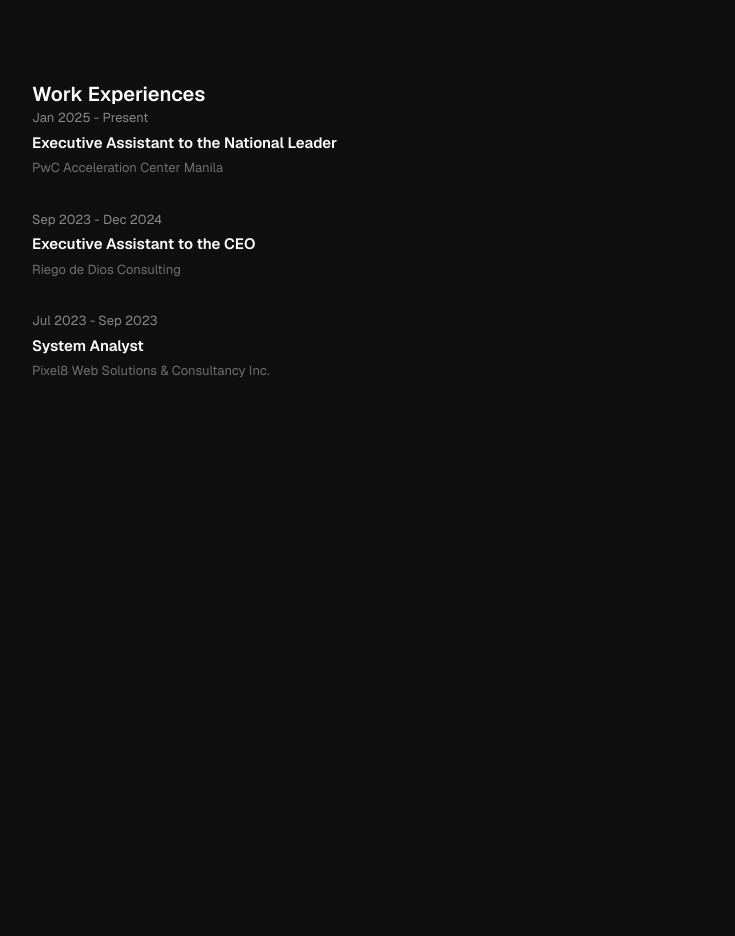
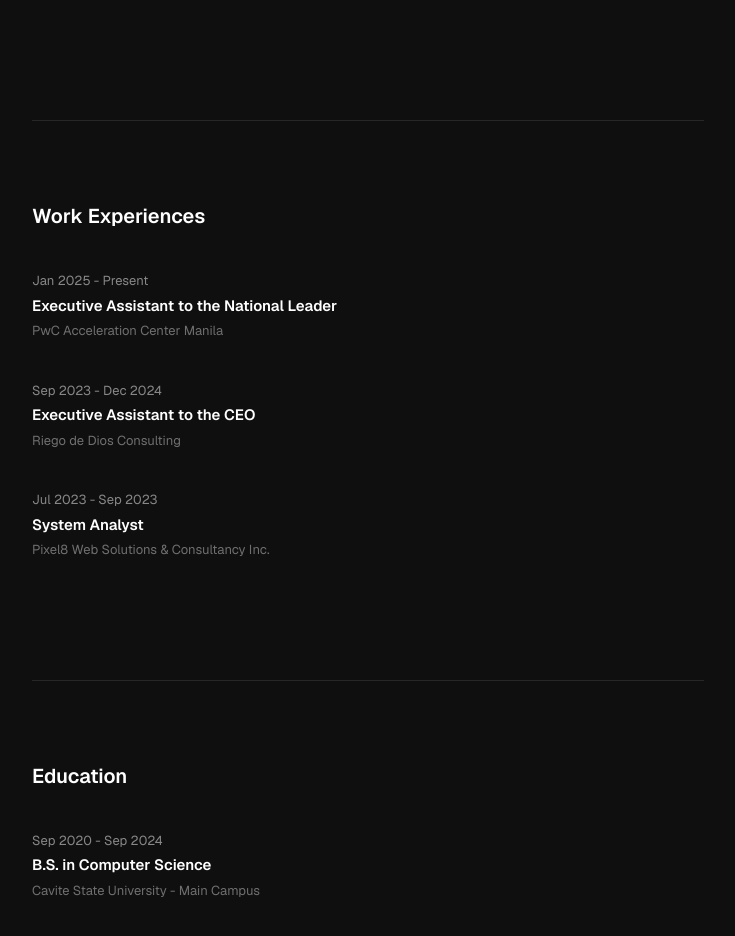
Before and after one commit to LuisSebastianDelRosario/luis-2026-portfolio, a Next.js app: page / in a window 1280 px wide. Shown: the part 720-1656 px from the top of the page, without its empty margins (288-1023 px from the left). Before the commit the page ends 1101 px from the top, so only its background shows below. Built offline with nearby package versions, Linux system fonts and the light colour scheme.

Commit message:
Step 6 - Fix section spacing and dividers

```diff
--- a/app/page.tsx
+++ b/app/page.tsx
@@ -1,6 +1,7 @@
 import Navbar from "@/components/sections/Navbar";
 import Hero from "@/components/sections/Hero";
 import WorkExperiences from "@/components/sections/WorkExperiences";
+import Education from "@/components/sections/Education";
 
 export default function Home() {
   return (
@@ -9,6 +10,7 @@
       <div style={{ maxWidth: "768px", margin: "0 auto", paddingLeft: "64px", paddingRight: "32px" }}>
         <Hero />
         <WorkExperiences />
+        <Education />
       </div>
     </main>
   );
--- /dev/null
+++ b/components/sections/Education.tsx
@@ -0,0 +1,26 @@
+const education = [
+  {
+    date: "Sep 2020 - Sep 2024",
+    degree: "B.S. in Computer Science",
+    school: "Cavite State University - Main Campus",
+  },
+];
+
+export default function Education() {
+  return (
+    <section id="education" style={{ paddingTop: "80px", paddingBottom: "80px", borderTop: "1px solid rgba(255,255,255,0.1)", marginTop: "40px" }}>
+      <h2 style={{ fontSize: "20px", fontWeight: "600", color: "#ffffff", marginBottom: "40px" }}>
+        Education
+      </h2>
+      <div style={{ display: "flex", flexDirection: "column", gap: "40px" }}>
+        {education.map((edu, index) => (
+          <div key={index} style={{ display: "flex", flexDirection: "column", gap: "4px" }}>
+            <p style={{ fontSize: "13px", color: "rgba(255,255,255,0.5)" }}>{edu.date}</p>
+            <p style={{ fontSize: "15px", fontWeight: "600", color: "#ffffff" }}>{edu.degree}</p>
+            <p style={{ fontSize: "13px", color: "rgba(255,255,255,0.4)" }}>{edu.school}</p>
+          </div>
+        ))}
+      </div>
+    </section>
+  );
+}
--- a/components/sections/WorkExperiences.tsx
+++ b/components/sections/WorkExperiences.tsx
@@ -18,28 +18,16 @@
 
 export default function WorkExperiences() {
   return (
-    <section id="experiences" className="py-16">
-      {/* Section Title */}
-      <h2 className="text-xl font-semibold text-white mb-8">
+    <section id="experiences" style={{ paddingTop: "80px", paddingBottom: "80px", borderTop: "1px solid rgba(255,255,255,0.1)", marginTop: "40px" }}>
+      <h2 style={{ fontSize: "20px", fontWeight: "600", color: "#ffffff", marginBottom: "40px" }}>
         Work Experiences
       </h2>
-
-      {/* Experience Entries */}
-      <div className="flex flex-col gap-8">
+      <div style={{ display: "flex", flexDirection: "column", gap: "40px" }}>
         {experiences.map((exp, index) => (
-          <div key={index} className="flex flex-col gap-1">
-            {/* Date */}
-            <p className="text-[13px] text-white/50">
-              {exp.date}
-            </p>
-            {/* Job Title */}
-            <p className="text-[15px] font-semibold text-white">
-              {exp.title}
-            </p>
-            {/* Company */}
-            <p className="text-[13px] text-white/40">
-              {exp.company}
-            </p>
+          <div key={index} style={{ display: "flex", flexDirection: "column", gap: "4px" }}>
+            <p style={{ fontSize: "13px", color: "rgba(255,255,255,0.5)" }}>{exp.date}</p>
+            <p style={{ fontSize: "15px", fontWeight: "600", color: "#ffffff" }}>{exp.title}</p>
+            <p style={{ fontSize: "13px", color: "rgba(255,255,255,0.4)" }}>{exp.company}</p>
           </div>
         ))}
       </div>
```
